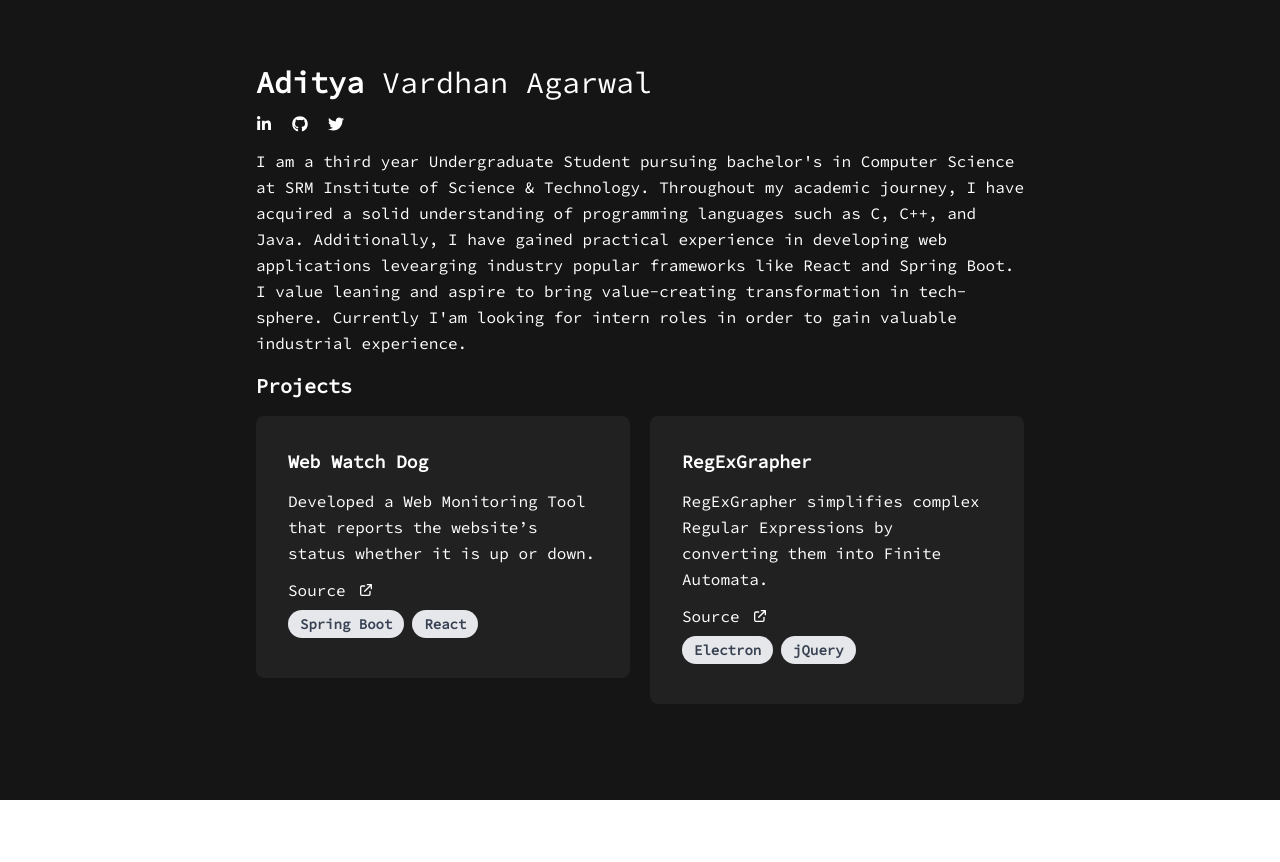
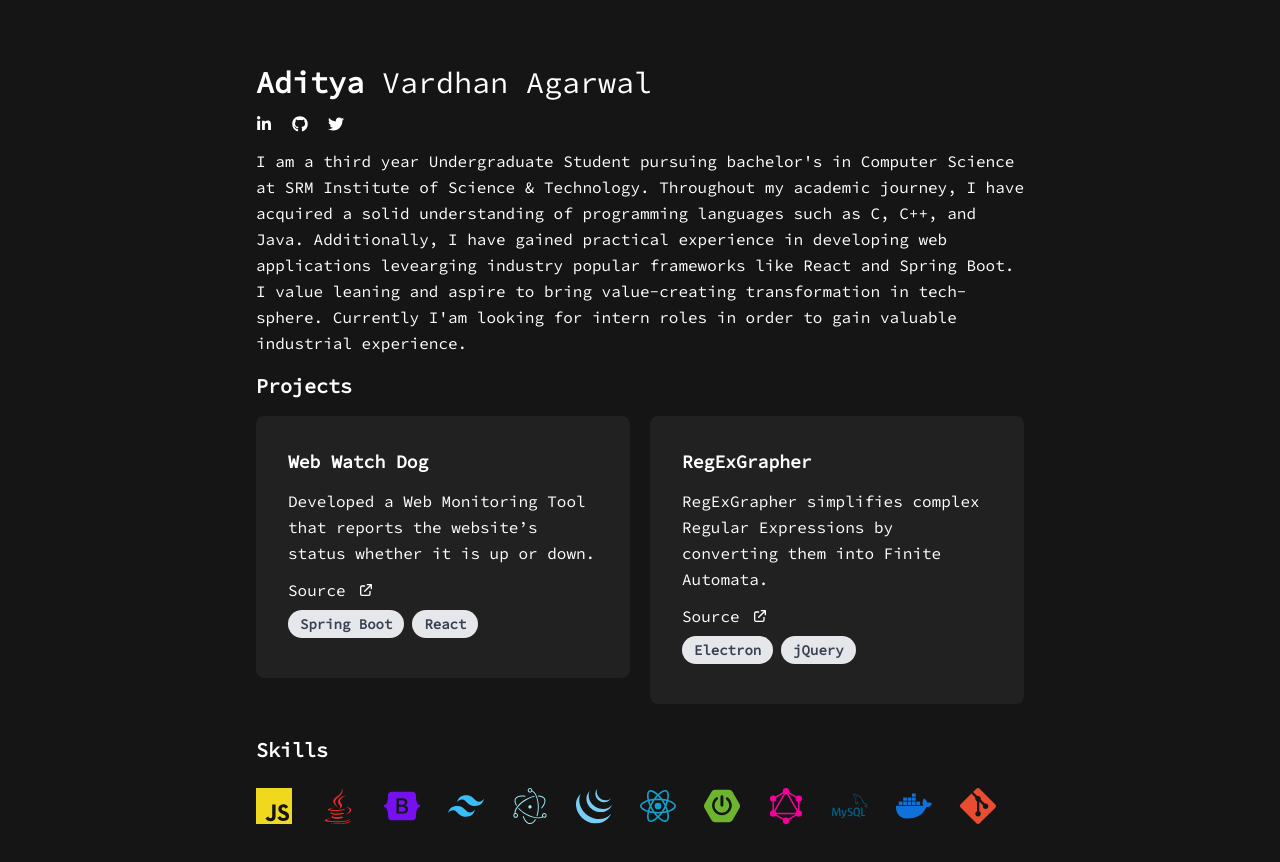
Before and after one commit to adityavag/v2, a React (Vite) app: page / in a window 1280 px wide. Shown: the top 862 px of the page. Before the commit the page ends 800 px from the top, so only its background shows below. Built offline with nearby package versions, Linux system fonts and the light colour scheme.

Commit message:
adding skills

```diff
--- a/src/App.jsx
+++ b/src/App.jsx
@@ -1,8 +1,7 @@
 import { FaLinkedinIn, FaGithub, FaTwitter, FaYoutube, FaReact } from "react-icons/fa";
 import projects from "./assets/projects.json";
 import Card from "./components/Card";
-import stack from "./pages/stack";
-import { SiSpringboot } from "react-icons/si";
+import Skill from "./components/Skill";
 export default function App() {
 
   return (
@@ -13,13 +12,13 @@ export default function App() {
             <b>Aditya</b> Vardhan Agarwal
           </div>
           <div className="flex flex-row space-x-5">
-          <a href="https://www.linkedin.com/in/adityacse/"><FaLinkedinIn className="hover:cursor-pointer" /></a>
-          <a href="https://github.com/adityavag/"><FaGithub className="hover:cursor-pointer" /></a>
-          <a href="https://twitter.com/aditya_vagarwal"><FaTwitter className="hover:cursor-pointer" /></a>
-        </div>
+            <a href="https://www.linkedin.com/in/adityacse/"><FaLinkedinIn className="hover:cursor-pointer" /></a>
+            <a href="https://github.com/adityavag/"><FaGithub className="hover:cursor-pointer" /></a>
+            <a href="https://twitter.com/aditya_vagarwal"><FaTwitter className="hover:cursor-pointer" /></a>
+          </div>
           <div className="flex flex-row-reverse max-lg:grid max-lg:grid-cols-1">
             <div className="mt-4 mb-4 leading-relaxed">
-            I am a third year Undergraduate Student pursuing bachelor's in Computer Science at SRM Institute of Science & Technology. Throughout my academic journey, I have acquired a solid understanding of programming languages such as C, C++, and Java. Additionally, I have gained practical experience in developing web applications levearging industry popular frameworks like React and Spring Boot. I value leaning and aspire to bring value-creating transformation in tech-sphere. Currently I'am looking for intern roles in order to gain valuable industrial experience.
+              I am a third year Undergraduate Student pursuing bachelor's in Computer Science at SRM Institute of Science & Technology. Throughout my academic journey, I have acquired a solid understanding of programming languages such as C, C++, and Java. Additionally, I have gained practical experience in developing web applications levearging industry popular frameworks like React and Spring Boot. I value leaning and aspire to bring value-creating transformation in tech-sphere. Currently I'am looking for intern roles in order to gain valuable industrial experience.
             </div>
           </div>
         </div>
@@ -40,6 +39,13 @@ export default function App() {
           ))}
         </div>
       </div>
+
+      <div>
+        <div className="font-bold text-xl mt-8">Skills</div>
+        <div className="mt-6">
+          <Skill />
+        </div>
+      </div>
     </div>
   )
 }
--- /dev/null
+++ b/src/components/Skill.jsx
@@ -0,0 +1,21 @@
+import React from 'react'
+import { FaJava, FaDocker } from "react-icons/fa";
+import { SiSpringboot, SiGraphql, SiReact, SiGit, SiJquery, SiElectron, SiTailwindcss, SiJavascript, SiMysql, SiBootstrap } from "react-icons/si";
+export default function Skill() {
+    return (
+        <div className='text-4xl grid grid-cols-12 max-lg:grid max-lg:grid-cols-6'>
+            <SiJavascript className='text-[#EFD81D] max-lg:my-4' />
+            <FaJava className='text-[#ed272c] max-lg:my-4' />
+            <SiBootstrap className='text-[#7710F1] max-lg:my-4' />
+            <SiTailwindcss className='text-[#38BDF8] max-lg:my-4' />
+            <SiElectron className='text-[#9FEAF9] max-lg:my-4' />
+            <SiJquery className='text-[#78CFF5] max-lg:my-4' />
+            <SiReact className='text-[#149ECA] max-lg:my-4' />
+            <SiSpringboot className='text-[#6CB52D] max-lg:my-4' />
+            <SiGraphql className='text-[#F6009B] max-lg:my-4' />
+            <SiMysql className='text-[#00618a] max-lg:my-4' />
+            <FaDocker className='text-[#1072d8] max-lg:my-4' />
+            <SiGit className='text-[#E84D31] max-lg:my-4' />
+        </div>
+    )
+}
```
